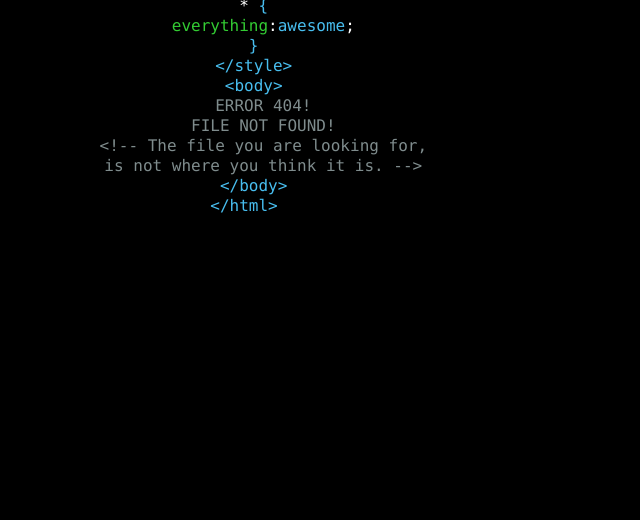
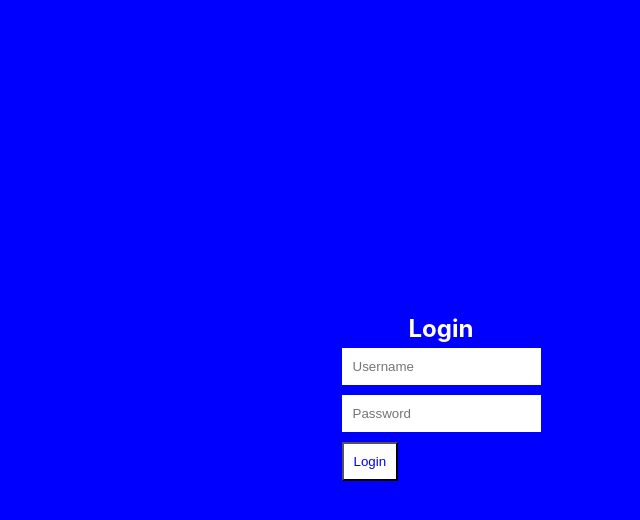
Before and after one commit to PIGSx/code, a React (Create React App) app: page /pendente in a window 1280 px wide. Before the commit this address had no page. Shown: the top 520 px of the page, without its empty margins (199-839 px from the left). Built offline with nearby package versions, Linux system fonts and the light colour scheme.

Commit message:
testando page pendente

```diff
--- a/package.json
+++ b/package.json
@@ -8,10 +8,11 @@
     "@testing-library/react": "^16.3.0",
     "@testing-library/user-event": "^13.5.0",
     "axios": "^1.11.0",
-    "bootstrap": "^5.3.7",
+    "bootstrap": "^5.3.8",
     "bootstrap-icons": "^1.13.1",
     "lucide-react": "^0.536.0",
     "react": "^19.1.0",
+    "react-bootstrap": "^2.10.10",
     "react-dom": "^19.1.0",
     "react-router-dom": "^7.7.0",
     "react-scripts": "5.0.1",
--- /dev/null
+++ b/src/components/BasePendente/index.jsx
@@ -0,0 +1,23 @@
+import React, { useState } from 'react';
+import Login from '../LoginPendente';
+import Dashboard from '../DashPendente';
+
+const App = () => {
+  const [isAuthenticated, setIsAuthenticated] = useState(false);
+
+  const handleLogin = () => {
+    setIsAuthenticated(true);
+  };
+
+  return (
+    <div>
+      {!isAuthenticated ? (
+        <Login onLogin={handleLogin} />
+      ) : (
+        <Dashboard />
+      )}
+    </div>
+  );
+};
+
+export default App;
--- /dev/null
+++ b/src/components/DashPendente/index.jsx
@@ -0,0 +1,67 @@
+
+import React, { useState } from 'react';
+import * as XLSX from 'xlsx';
+
+const Dashboard = () => {
+  const [files, setFiles] = useState({
+    mainFile: null,
+    dueFile: null,
+    addressFile: null
+  });
+
+  const handleFileChange = (e, fileType) => {
+    setFiles({
+      ...files,
+      [fileType]: e.target.files[0]
+    });
+  };
+
+  const handleProcessFiles = () => {
+    // Implement the logic to process uploaded files
+    console.log('Processing files:', files);
+    // TODO: Call a function to handle data processing similar to your Python logic
+  };
+
+  const handleDownload = () => {
+    const modifiedWorkbook = XLSX.utils.book_new(); // Create a new workbook
+    // Here you would add your processed data to the workbook
+
+    const wbout = XLSX.write(modifiedWorkbook, { bookType: 'xlsx', type: 'binary' });
+    const blob = new Blob([s2ab(wbout)], { type: 'application/octet-stream' });
+    const link = document.createElement('a');
+    link.href = window.URL.createObjectURL(blob);
+    link.download = 'processed_data.xlsx';
+    link.click();
+  };
+
+  const s2ab = (s) => {
+    const buf = new ArrayBuffer(s.length);
+    const view = new Uint8Array(buf);
+    for (let i = 0; i < s.length; i++) {
+      view[i] = s.charCodeAt(i) & 0xFF;
+    }
+    return buf;
+  };
+
+  return (
+    <div style={{ padding: '20px' }}>
+      <h2>Upload Files</h2>
+      <div>
+        <input type="file" accept=".xlsx, .xls" onChange={(e) => handleFileChange(e, 'mainFile')} />
+        <span>Main File</span>
+      </div>
+      <div>
+        <input type="file" accept=".xlsx, .xls" onChange={(e) => handleFileChange(e, 'dueFile')} />
+        <span>Due File</span>
+      </div>
+      <div>
+        <input type="file" accept=".xlsx, .xls" onChange={(e) => handleFileChange(e, 'addressFile')} />
+        <span>Address File</span>
+      </div>
+      <button onClick={handleProcessFiles}>Process Files</button>
+      <button onClick={handleDownload}>Download Processed File</button>
+    </div>
+  );
+};
+
+export default Dashboard;
--- /dev/null
+++ b/src/components/LoginPendente/index.jsx
@@ -0,0 +1,32 @@
+import React, { useState } from 'react';
+
+const Login = ({ onLogin }) => {
+  const [username, setUsername] = useState('');
+  const [password, setPassword] = useState('');
+
+  const handleLogin = (e) => {
+    e.preventDefault();
+    if (username === 'jaya' && password === '697843') {
+      onLogin();
+    } else {
+      alert('Invalid credentials');
+    }
+  };
+
+  return (
+    <div style={{ display: 'flex', flexDirection: 'column', alignItems: 'center', justifyContent: 'center', height: '100vh', backgroundColor: 'blue', color: 'white' }}>
+      <h2>Login</h2>
+      <form onSubmit={handleLogin}>
+        <div>
+          <input style={{ padding: '10px', margin: '5px', border: '1px solid white' }} type="text" placeholder="Username" value={username} onChange={(e) => setUsername(e.target.value)} required />
+        </div>
+        <div>
+          <input style={{ padding: '10px', margin: '5px', border: '1px solid white' }} type="password" placeholder="Password" value={password} onChange={(e) => setPassword(e.target.value)} required />
+        </div>
+        <button style={{ padding: '10px', margin: '5px', backgroundColor: 'white', color: 'blue' }} type="submit">Login</button>
+      </form>
+    </div>
+  );
+};
+
+export default Login;
--- a/src/pages/Grid/index.jsx
+++ b/src/pages/Grid/index.jsx
@@ -17,7 +17,7 @@ import { Link } from "react-router-dom";
 const items = [
   { className: "one", img: teste, title: "PETRAC", link: "/petrac" },
   { className: "two", img: teste, title: "produção", link: "/" },
-  { className: "three", img: teste, title: "pendencias", link: "/" },
+  { className: "three", img: teste, title: "pendencias", link: "/pendente" },
   { className: "four", title: "dashboard - painel", isTitle: true },
   { className: "five", img: teste, title: "geral", link: "/geral" },
   { className: "six", img: teste, title: "almoxarifado", link: "/" },
--- /dev/null
+++ b/src/pages/Pendente/index.jsx
@@ -0,0 +1,13 @@
+import React from 'react';
+import ReactDOM from 'react-dom/client';
+import App from '../../components/BasePendente';
+
+export default function Pendente(){
+const root = ReactDOM.createRoot(document.getElementById('root'));
+root.render(
+  <React.StrictMode>
+    <App />
+  </React.StrictMode>
+);
+
+}
--- a/src/router/index.jsx
+++ b/src/router/index.jsx
@@ -7,6 +7,7 @@ import PageNotFound from "../components/PageNotFound";
 import Carteira from "../pages/PowerBI/Carteira";
 import Rastreador from "../pages/PowerBI/Maps";
 import Petrac from "../pages/PowerBI/Petrac"
+import Pendente from "../pages/Pendente";
 
 
 const DefaultLayout = () => (
@@ -28,6 +29,7 @@ export default function RoutsPage() {
           <Route path="/rastreador" element={<Rastreador/>} />
           <Route path="/download" element={<Download/>} />
           <Route path="/petrac" element={<Petrac/>} />
+          <Route path="/pendente" element={<Pendente/>} />
         </Route>
 
         {/* Qualquer outra rota totalmente inválida */}
```
Also changed, not shown: src/assets/Home/teste.jpg (added), 1 other file (tests, documents, lock files or other folders).
